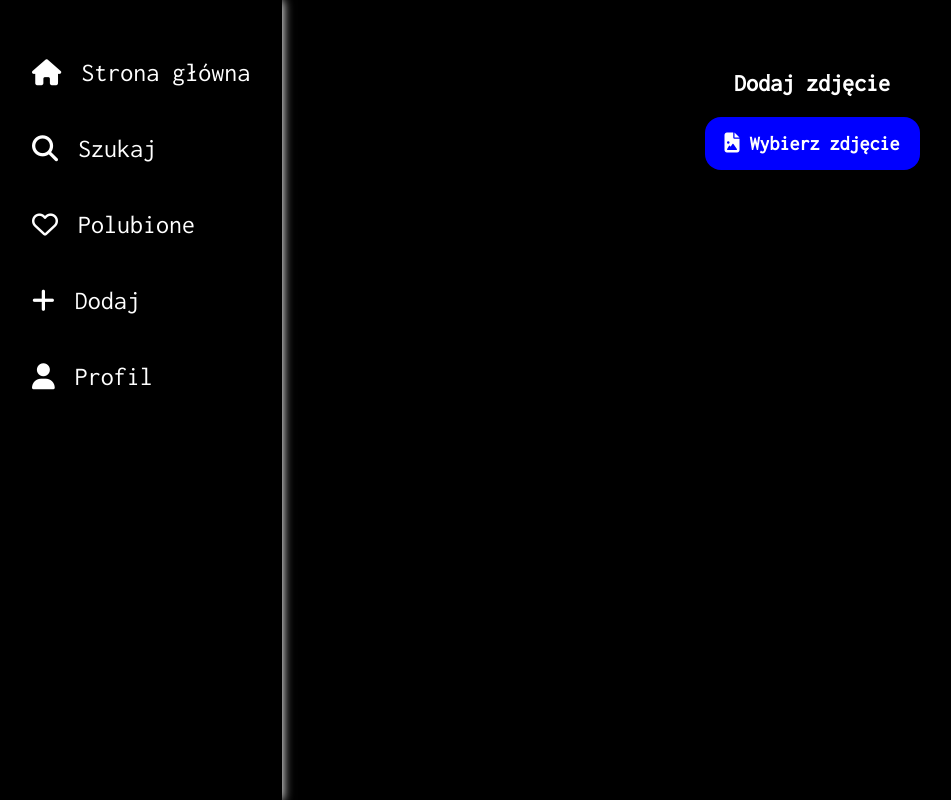
After one commit to BaXTeReQ/photo_album_app, a PHP site: page /Views/addPhoto.php in a window 1360 px wide. The commit adds this page. Shown: the whole page, without its empty margins (18-969 px from the left). Run offline with PHP 8.4, Linux system fonts and the light colour scheme; some libraries are stand-ins or nearby versions.

Commit message:
Add photo page
Added add photo page with small form (for further changes)
Added link to add photo page
Changed main element css

```diff
--- /dev/null
+++ b/Views/addPhoto.php
@@ -0,0 +1,13 @@
+<?php require '../nav.php' ?>
+
+<main class="addPhoto">
+    <h2>Dodaj zdjęcie</h2>
+    <section>
+        <form action="" class="fileUpload">
+            <input type="file" name="file" id="file" accept=".jpeg, .jpg, .png, image/jpeg, image/png">
+            <label for="file"><i class="fa-solid fa-file-image"></i> Wybierz zdjęcie</label>
+        </form>
+    </section>
+</main>
+
+<?php require '../footer.php' ?>
--- a/nav.php
+++ b/nav.php
@@ -7,7 +7,7 @@
             <li><a href="index.php"><i class="fa-solid fa-house"></i><span>Strona główna</span></a></li>
             <li><a href="search.php"><i class="fa-solid fa-magnifying-glass"></i><span>Szukaj</span></a></li>
             <li><a href="favourites.php"><i class="fa-regular fa-heart"></i><span>Polubione</span></a></li>
-            <li><a href="#.php"><i class="fa-solid fa-plus"></i><span>Dodaj</span></a></li>
+            <li><a href="addPhoto.php"><i class="fa-solid fa-plus"></i><span>Dodaj</span></a></li>
             <li><a href="#.php"><i class="fa-solid fa-user"></i><span>Profil</span></a></li>
         </ul>
     </nav>
--- a/src/style/_style.css
+++ b/src/style/_style.css
@@ -18,6 +18,9 @@ main {
     align-items: center;
     color: white;
     padding: 50px 25px;
+    width: 100%;
+    max-width: 1000px;
+    margin: 0 auto;
 }
 
 main section {
@@ -84,6 +87,12 @@ main section {
     width: 100%;
     height: 400px;
     background-color: lightblue;
+}
+
+.favourites,
+.addPhoto {
+    grid-column-start: main;
+    grid-column-end: users;
 }
 
 /* signIn.php */
@@ -299,9 +308,38 @@ main section {
     text-align: center;
 }
 
-/* favourites.php */
+/* addPhoto.php */
 
-.favourites {
-    grid-column-start: main;
-    grid-column-end: users;
+.addPhoto .fileUpload {
+    color: white;
+    display: flex;
+    justify-content: center;
 }
+
+.addPhoto .fileUpload input {
+    width: 0.1px;
+    height: 0.1px;
+    opacity: 0;
+    overflow: hidden;
+    position: absolute;
+    z-index: -1;
+}
+
+.addPhoto .fileUpload label {
+    padding: 15px 20px;
+    cursor: pointer;
+    background-color: blue;
+    border-radius: 1rem;
+}
+
+.addPhoto .fileUpload input+label {
+    font-size: 1.25em;
+    font-weight: 700;
+    color: white;
+    display: inline-block;
+}
+
+.addPhoto .fileUpload input:focus+label,
+.addPhoto .fileUpload input+label:hover {
+    background-color: red;
+}
```
